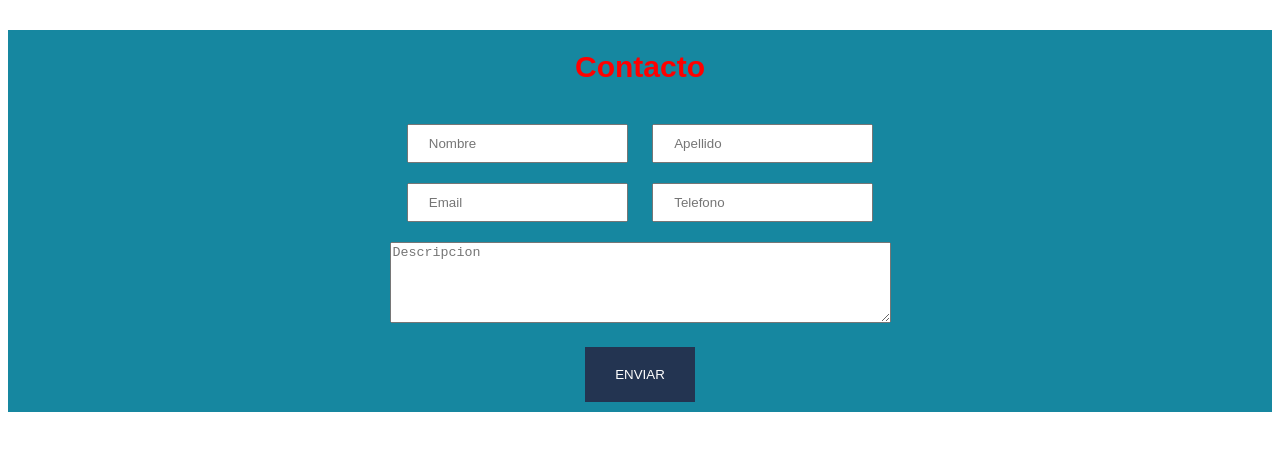
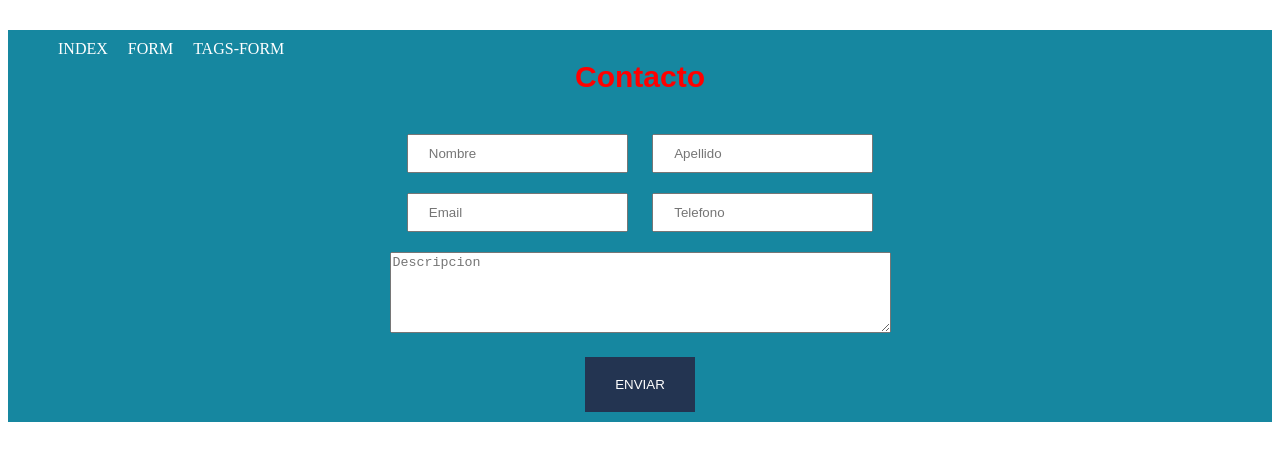
Before and after one commit to alonzoatinoco/hackaton03, a plain HTML site: page index.html in a window 1280 px wide. Drawn offline with Linux system fonts and the light colour scheme.

Commit message:
creacion de un nav par navegardor en archivos html

```diff
--- a/index.html
+++ b/index.html
@@ -8,6 +8,13 @@
     <title>Profile</title>
 </head>
 <body>
+    <nav>
+        <ul>
+            <li><a href="index.html">index</a></li>
+            <li><a href="form.html">form</a></li>
+            <li><a href="tags-form.html">tags-form</a></li>
+        </ul>
+    </nav>
     <!-- <header>
         <div class="bg-img">
             <h1>Pachaqtec</h1>
--- a/style/style.css
+++ b/style/style.css
@@ -1,3 +1,6 @@
+html{
+    box-sizing: border-box;
+}
 section{
     background-color: #1687a0;
     font-family: Arial, Helvetica, sans-serif;
@@ -6,7 +9,7 @@ h3{
     text-align: center;
     font-size: 30px;
     color: red;
-    padding-top: 20px;
+    padding-top: 30px;
 }
 
 form{
@@ -25,3 +28,21 @@ button{
 input,textarea,button{
     margin: 10px;
 }
+
+ul{
+    list-style: none;
+    text-transform: uppercase;
+}
+li{
+    float: left;
+    padding-top: 10px;
+}
+a{
+    text-decoration: none;
+    color: white;
+    margin: 10px;
+}
+a:hover{
+    color: red;
+    transition: .4s;
+}
```
